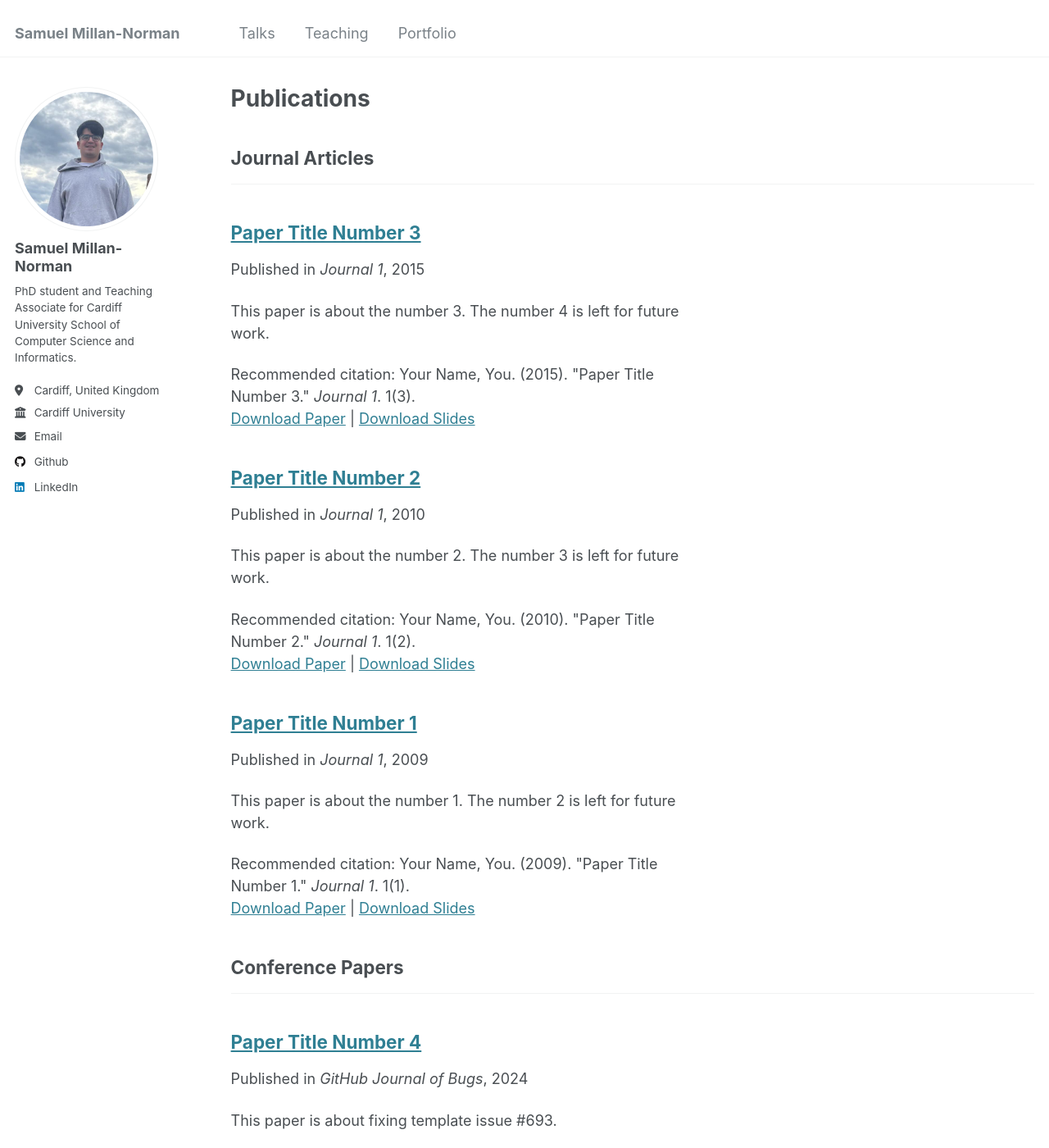
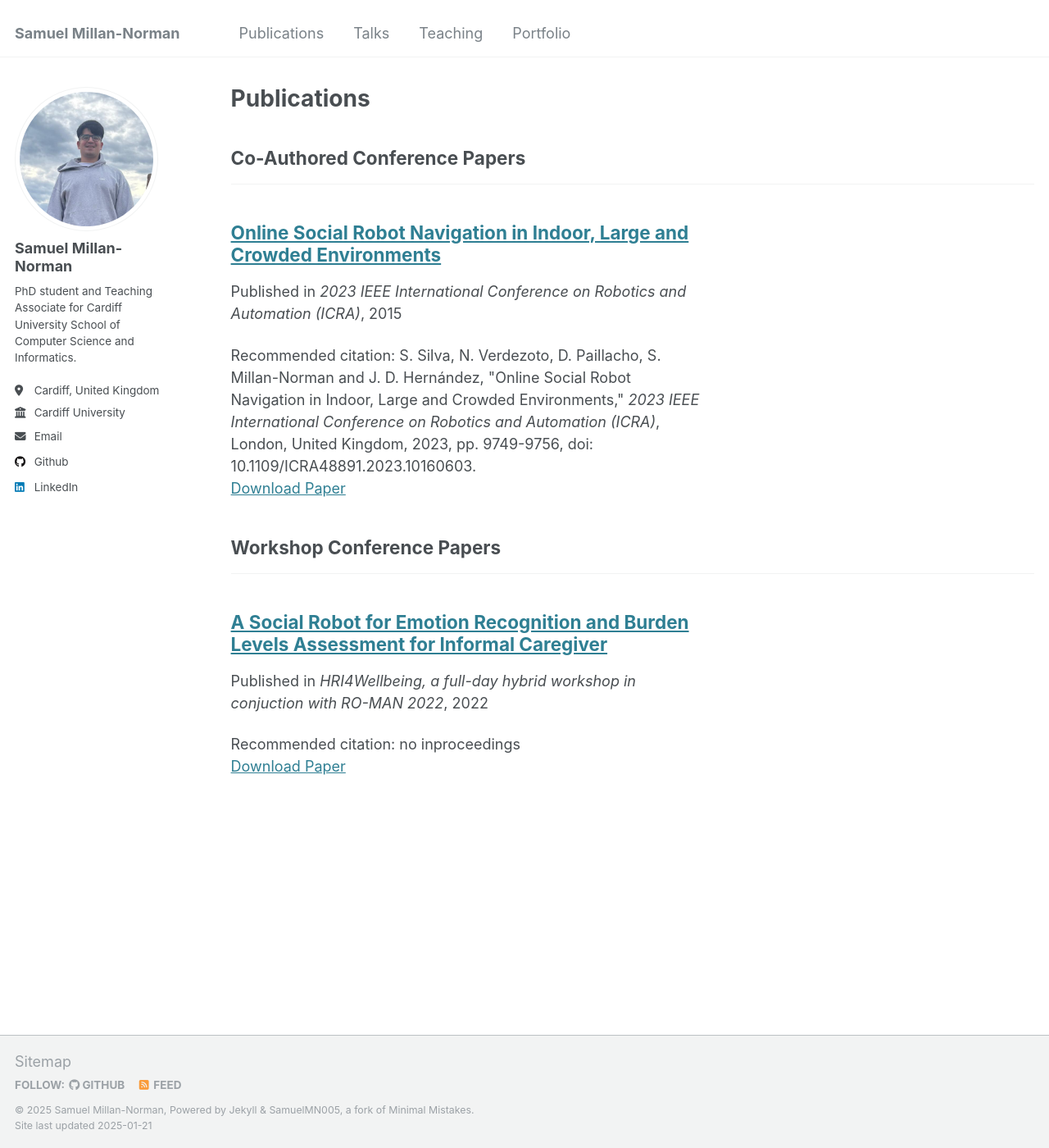
Before and after one commit to SamuelMN005/SamuelMN005.github.io, a Jekyll site: the page built from _pages/publications.html, in a window 1280 px wide and 1400 px high. Shown: the whole window at 82% size. Built offline with Jekyll 4.4.1, drawn with Linux system fonts in a browser that asks for light colours; some of the changed text lies outside the part shown.

Commit message:
[Add] section in publications

```diff
--- a/_config.yml
+++ b/_config.yml
@@ -82,6 +82,10 @@ publication_category:
     title: 'Journal Articles'
   conferences:
     title: 'Conference Papers'
+  co_conferences:
+    title: 'Co-Authored Conference Papers'
+  workshop_conferences:
+    title: 'Workshop Conference Papers'
 
 # Site Settings
 teaser                   :  # filename of teaser fallback teaser image placed in /images/, .e.g. "500x300.png"
--- a/_data/navigation.yml
+++ b/_data/navigation.yml
@@ -5,8 +5,8 @@
 # prevent it from being included in the site.
 
 main:
-  # - title: "Publications"
-  #   url: /publications/
+  - title: "Publications"
+    url: /publications/
 
   - title: "Talks"
     url: /talks/
--- a/_publications/2009-10-01-paper-title-number-1.md
+++ /dev/null
@@ -1,14 +0,0 @@
----
-title: "Paper Title Number 1"
-collection: publications
-category: manuscripts
-permalink: /publication/2009-10-01-paper-title-number-1
-excerpt: 'This paper is about the number 1. The number 2 is left for future work.'
-date: 2009-10-01
-venue: 'Journal 1'
-slidesurl: 'http://SamuelMN005.github.io/files/slides1.pdf'
-paperurl: 'http://SamuelMN005.github.io/files/paper1.pdf'
-citation: 'Your Name, You. (2009). &quot;Paper Title Number 1.&quot; <i>Journal 1</i>. 1(1).'
----
-
-The contents above will be part of a list of publications, if the user clicks the link for the publication than the contents of section will be rendered as a full page, allowing you to provide more information about the paper for the reader. When publications are displayed as a single page, the contents of the above "citation" field will automatically be included below this section in a smaller font.
--- a/_publications/2010-10-01-paper-title-number-2.md
+++ /dev/null
@@ -1,14 +0,0 @@
----
-title: "Paper Title Number 2"
-collection: publications
-category: manuscripts
-permalink: /publication/2010-10-01-paper-title-number-2
-excerpt: 'This paper is about the number 2. The number 3 is left for future work.'
-date: 2010-10-01
-venue: 'Journal 1'
-slidesurl: 'http://SamuelMN005.github.io/files/slides2.pdf'
-paperurl: 'http://SamuelMN005.github.io/files/paper2.pdf'
-citation: 'Your Name, You. (2010). &quot;Paper Title Number 2.&quot; <i>Journal 1</i>. 1(2).'
----
-
-The contents above will be part of a list of publications, if the user clicks the link for the publication than the contents of section will be rendered as a full page, allowing you to provide more information about the paper for the reader. When publications are displayed as a single page, the contents of the above "citation" field will automatically be included below this section in a smaller font.
--- a/_publications/2015-10-01-paper-title-number-3.md
+++ b/_publications/2015-10-01-paper-title-number-3.md
@@ -1,14 +1,13 @@
 ---
-title: "Paper Title Number 3"
+title: "Online Social Robot Navigation in Indoor, Large and Crowded Environments"
 collection: publications
-category: manuscripts
+category: co_conferences
 permalink: /publication/2015-10-01-paper-title-number-3
-excerpt: 'This paper is about the number 3. The number 4 is left for future work.'
+excerpt: ' '
 date: 2015-10-01
-venue: 'Journal 1'
-slidesurl: 'http://SamuelMN005.github.io/files/slides3.pdf'
-paperurl: 'http://SamuelMN005.github.io/files/paper3.pdf'
-citation: 'Your Name, You. (2015). &quot;Paper Title Number 3.&quot; <i>Journal 1</i>. 1(3).'
+venue: '2023 IEEE International Conference on Robotics and Automation (ICRA)'
+paperurl: 'https://ieeexplore.ieee.org/document/10160603'
+citation: 'S. Silva, N. Verdezoto, D. Paillacho, S. Millan-Norman and J. D. Hernández, &quot;Online Social Robot Navigation in Indoor, Large and Crowded Environments,&quot; <i>2023 IEEE International Conference on Robotics and Automation (ICRA)</i>, London, United Kingdom, 2023, pp. 9749-9756, doi: 10.1109/ICRA48891.2023.10160603.'
 ---
 
-The contents above will be part of a list of publications, if the user clicks the link for the publication than the contents of section will be rendered as a full page, allowing you to provide more information about the paper for the reader. When publications are displayed as a single page, the contents of the above "citation" field will automatically be included below this section in a smaller font.
+New robotics applications require robots to complete tasks in social spaces (i.e. environments shared with people), thus arising the necessity of enabling robots to operate in a socially acceptable manner. Some social spaces tend to be large and crowded (e.g. museums, shopping malls), which require robots to move around while showing appropriate social behaviors (e.g. not interfering with human's comfortable areas). Moving under such conditions is generally called social robot navigation, and there are different approaches to do so. Nonetheless, current approaches are mostly limited to navigate large and outdoor spaces, where both robots and people can easily avoid each other. Other approaches have been tested in indoor environments, however, the test environments tend to be small and largely empty. In this paper, we present an online social robot navigation framework, which allow robots to navigate indoor, large and crowded environments, while showing social behaviors. Our framework consists of 3 modules: 1) world modeling that incorporates a novel Social Heatmap (SH) to represent crowded areas, 2) multilayered path planning that uses sampling-based approaches, and 3) path following control. We extensively benchmark our approach against state-of-the-art approaches in challenging simulated scenarios, and w e also demonstrate its feasibility with the Pepper robot in real-world trials.
--- /dev/null
+++ b/_publications/2022-08-28-paper-title-number-4.md
@@ -0,0 +1,17 @@
+---
+title: "A Social Robot for Emotion Recognition and Burden Levels Assessment for Informal Caregiver"
+collection: publications
+category: workshop_conferences
+permalink: /publication/2022-08-28-paper-title-number-4
+excerpt: ' '
+date: 2022-09-02
+venue: 'HRI4Wellbeing, a full-day hybrid workshop in conjuction with RO-MAN 2022'
+paperurl: 'http://SamuelMN005.github.io/files/2022HRI4WELLBEING.pdf'
+citation: 'no inproceedings'
+---
+
+Emotional exhaustion and high burden levels affect the wellbeing of Informal Caregivers. Different technologies explore how to support better their carer tasks and their wellbeing. In this paper, we present the deployment of a system that will track burden levels and emotion analysis using a social robot. We describe two systems; the first system integrates multi-modal emotional analysis using visual and voice inputs. The second system is based on a multi-modal emotional analysis using visual, voice inputs and touch-screen interaction. Based on the information detected, the system analyses emotions and activates the pick-and-place movement associated with the emotions identified. Future work will include participatory design sessions and evaluations with social care workers, and informal and formal caregivers to improve the interactions with social robots in the informal care context.
+
+It was a pleasure to talk to all attendees. Although, to my acknowledgement, the workshop does not contain inproceedings, please feel free to download the paper and read it.
+
+<img src='/images/2022hri4wellbeing.jpeg'>
--- a/_publications/2024-02-17-paper-title-number-4.md
+++ /dev/null
@@ -1,13 +0,0 @@
----
-title: "Paper Title Number 4"
-collection: publications
-category: conferences
-permalink: /publication/2024-02-17-paper-title-number-4
-excerpt: 'This paper is about fixing template issue #693.'
-date: 2024-02-17
-venue: 'GitHub Journal of Bugs'
-paperurl: 'http://SamuelMN005.github.io/files/paper3.pdf'
-citation: 'Your Name, You. (2024). &quot;Paper Title Number 3.&quot; <i>GitHub Journal of Bugs</i>. 1(3).'
----
-
-The contents above will be part of a list of publications, if the user clicks the link for the publication than the contents of section will be rendered as a full page, allowing you to provide more information about the paper for the reader. When publications are displayed as a single page, the contents of the above "citation" field will automatically be included below this section in a smaller font.
```
Also changed, not shown: images/2022hri4wellbeing.jpeg (added), 4 other files.
